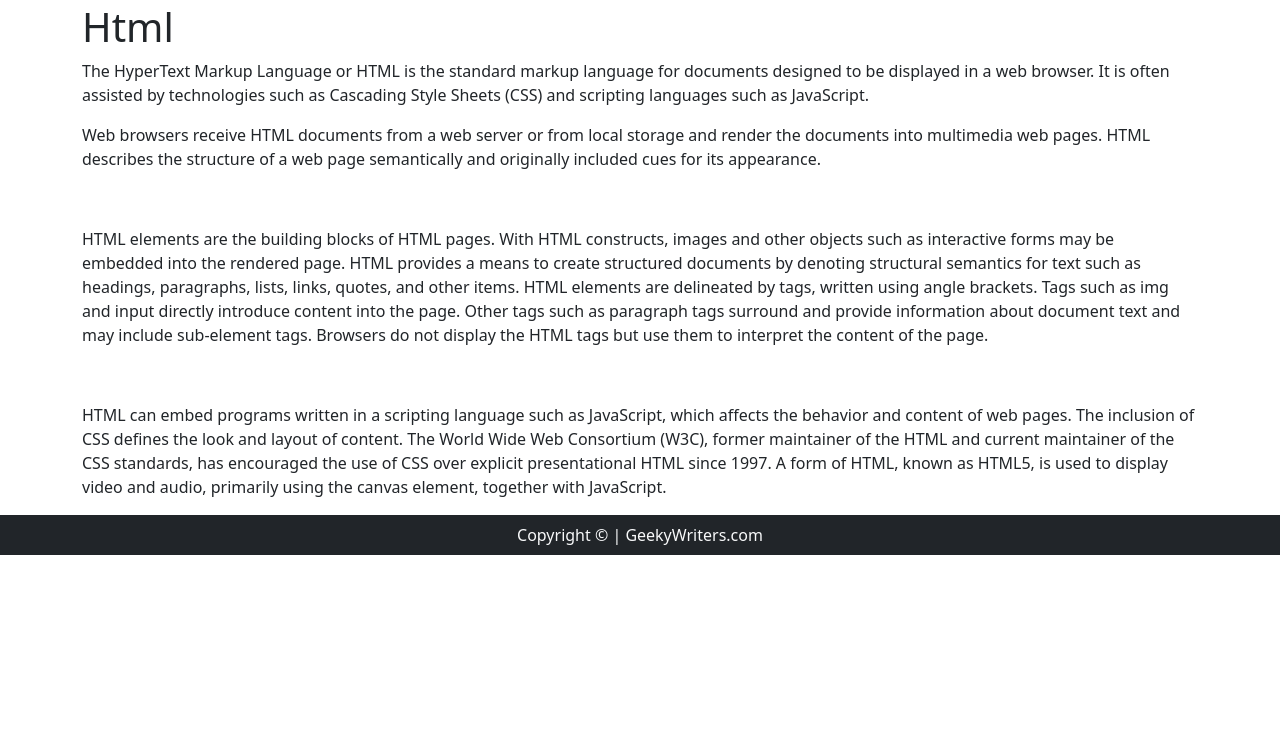
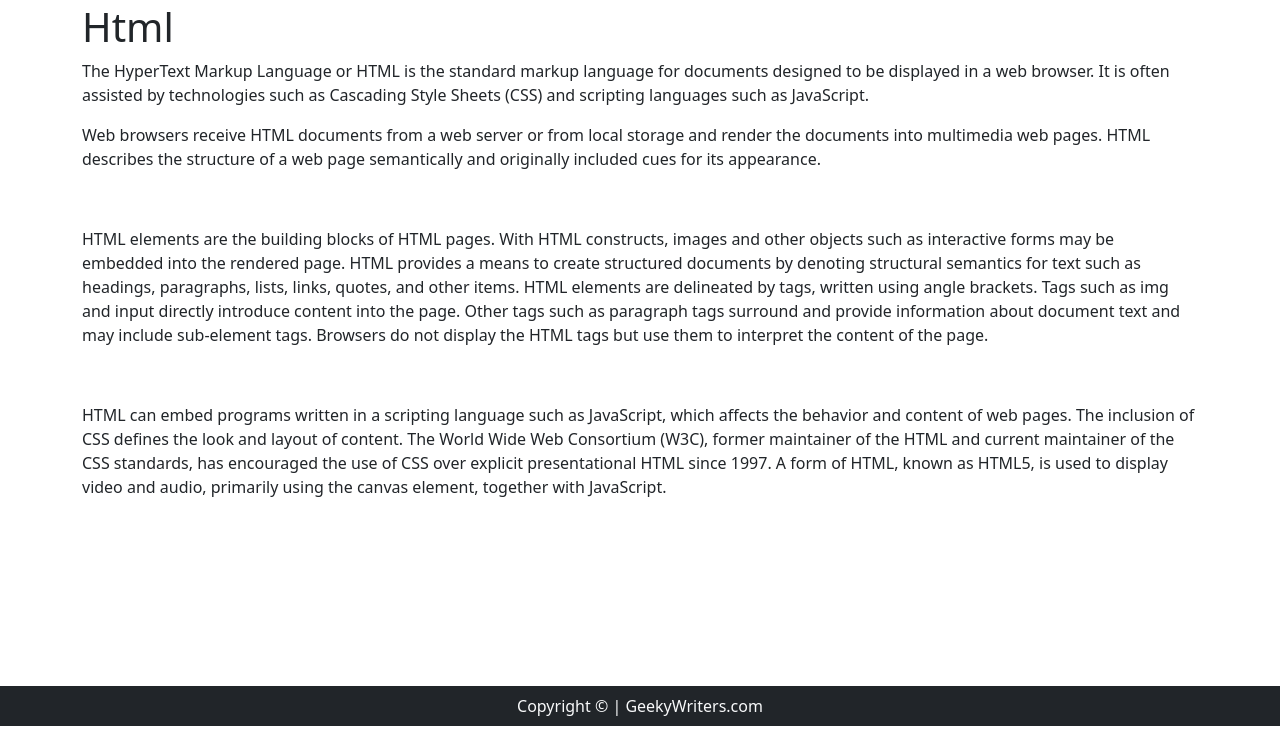
Before and after one commit to Taraansh/GeekyWriters, a Django app: a page that uses templates/blogpost.html in a window 1280 px wide. Shown: the part 61-800 px from the top of the page. Run offline with Django 4.2, Linux system fonts and the light colour scheme; data comes from the database, SQL or seed files in the repository.

Commit message:
Added custom css

```diff
--- a/templates/blogpost.html
+++ b/templates/blogpost.html
@@ -1,5 +1,12 @@
 {% extends 'base.html' %}
 {% block title %}GeekyWriters{% endblock title %}
+{% block css %}
+<style>
+  .container{
+    min-height: 85.4vh;
+  }
+</style>
+{% endblock css %}
 {% block body %}
 
 <div class="container">
```
